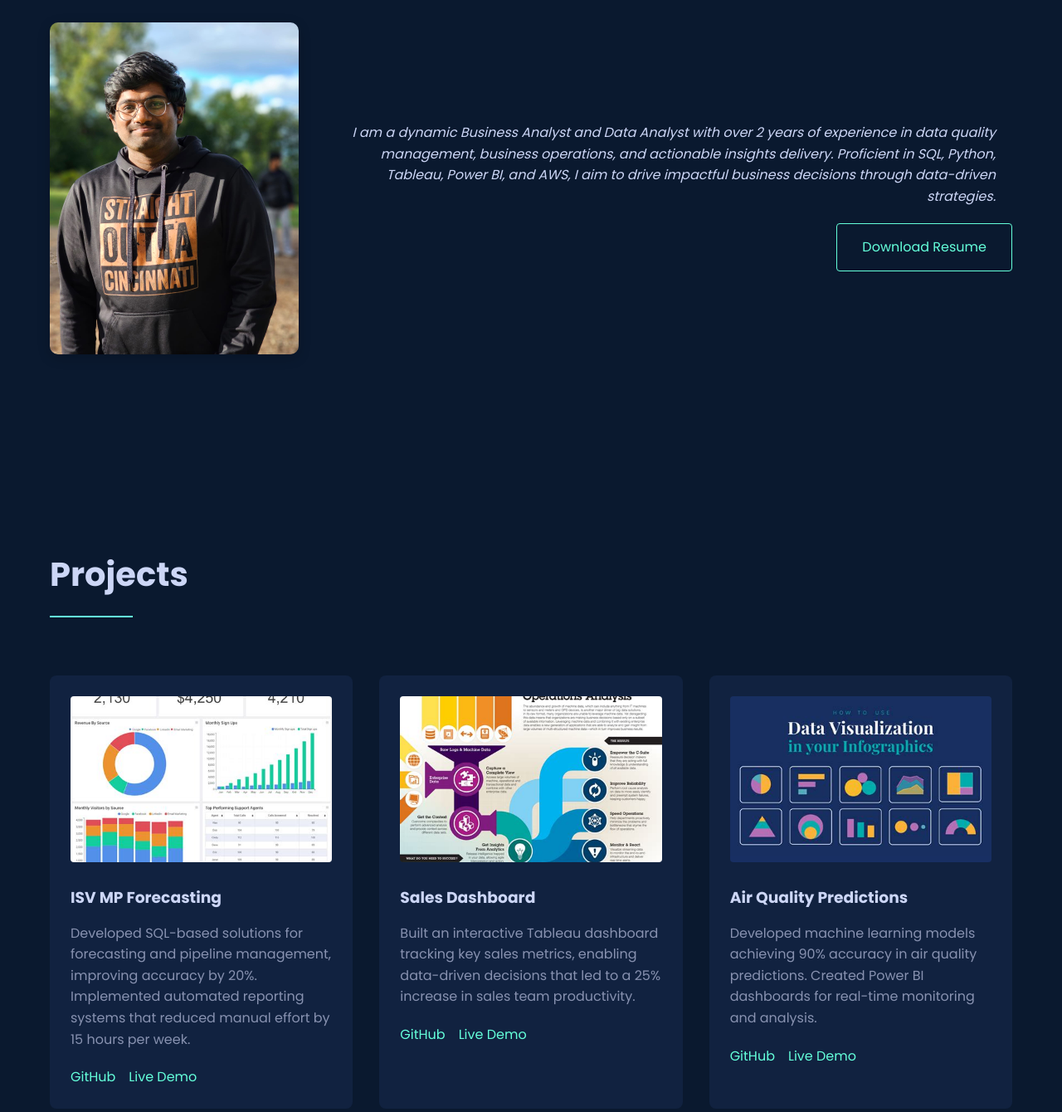
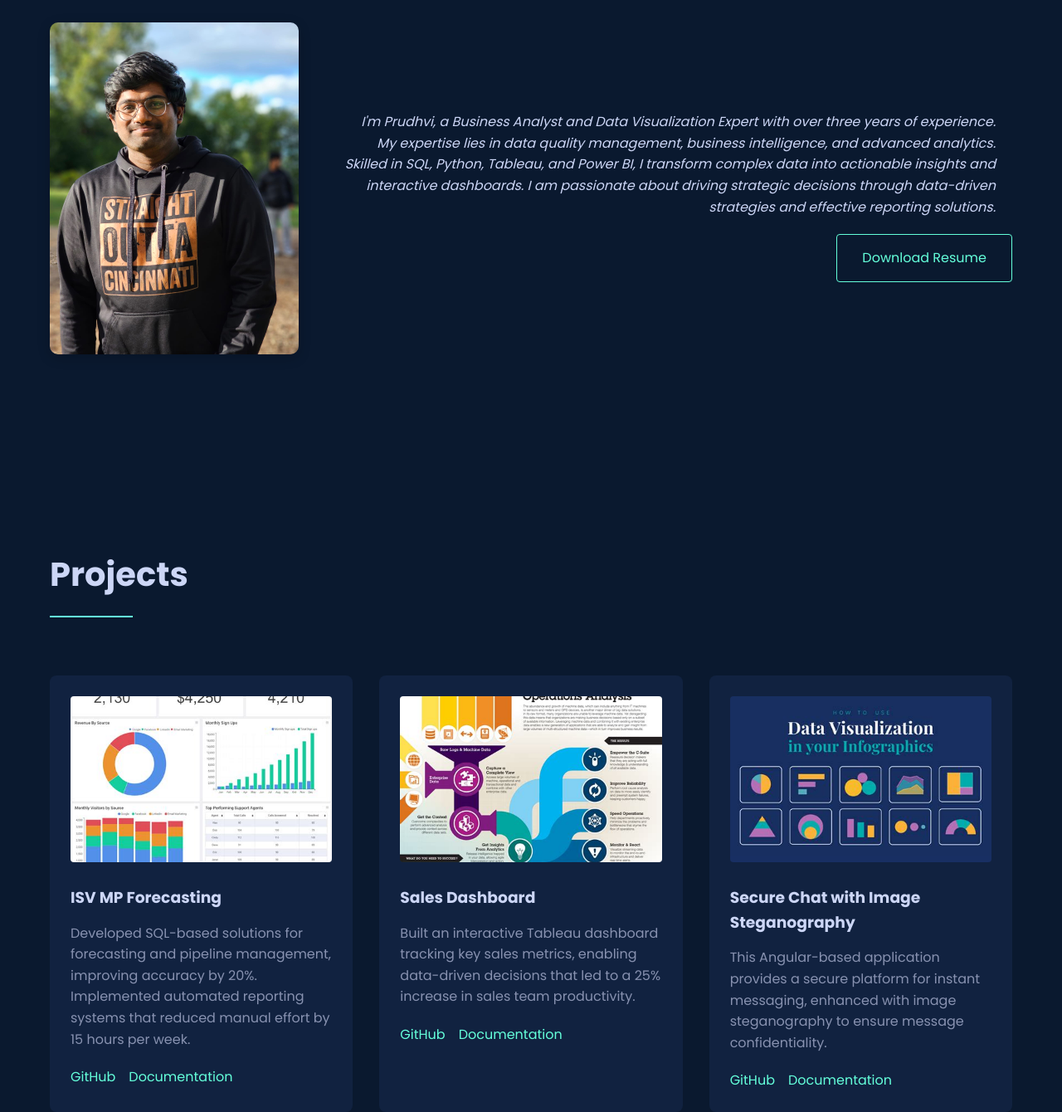
Before and after one commit to prudhvinathreddy/portfolio, a plain HTML site: page index.html in a window 1280 px wide. Shown: the part 1040-2380 px from the top of the page at 83% size. Drawn offline with Linux system fonts and the light colour scheme.

Commit message:
Update index.html

```diff
--- a/index.html
+++ b/index.html
@@ -539,11 +539,11 @@
     </style>
 </head>
 <body>
-    <a href="#home" class="skip-link">Skip to main content</a>
+   <!-- <a href="#home" class="skip-link">Skip to main content</a>-->
 
     <header role="banner">
         <nav role="navigation" aria-label="Main navigation">
-            <div class="logo"><a href="#home">KPNR</a></div>
+            <div class="logo">KPNR</div>
             <button class="menu-toggle" aria-label="Toggle menu" aria-expanded="false">
                 <span></span>
                 <span></span>
@@ -554,7 +554,7 @@
                 <li><a href="#about">About</a></li>
                 <li><a href="#projects">Projects</a></li>
                 <li><a href="#experience">Experience</a></li>
-                <li><a href="#gallery">Gallery</a></li>
+               <!-- <li><a href="#gallery">Gallery</a></li>-->
                 <li><a href="#contact">Contact</a></li>
             </ul>
         </nav>
@@ -567,6 +567,7 @@
                     <div class="text">
                         <h1>Prudhvinath Reddy Katha</h1>
                         <p>Business Analyst | Data Analyst | Data Visualization Expert</p>
+
                         <div class="tagline">LEARN | DEVELOP | DELIVER</div>
                         <a href="https://www.linkedin.com/in/kpnr/" class="btn" target="_blank" rel="noopener noreferrer">Visit My LinkedIn</a>
                     </div>
@@ -585,9 +586,10 @@
                 </div>
                 <div class="text">
                    <p>
-                        I am a dynamic Business Analyst and Data Analyst with over 2 years of experience in data quality
-                        management, business operations, and actionable insights delivery. Proficient in SQL, Python, Tableau,
-                        Power BI, and AWS, I aim to drive impactful business decisions through data-driven strategies.
+			   I'm Prudhvi, a Business Analyst and Data Visualization Expert with over three years of experience.
+			   My expertise lies in data quality management, business intelligence, and advanced analytics.
+			   Skilled in SQL, Python, Tableau, and Power BI, I transform complex data into actionable insights and interactive dashboards.
+			   I am passionate about driving strategic decisions through data-driven strategies and effective reporting solutions.
                     </p>
 			<a href="assets/Resume.pdf" class="btn" target="_blank" download="Prudhvi_Resume.pdf" aria-label="Download Resume">Download Resume</a>
                 </div>
@@ -603,7 +605,7 @@
                     <p>Developed SQL-based solutions for forecasting and pipeline management, improving accuracy by 20%. Implemented automated reporting systems that reduced manual effort by 15 hours per week.</p>
                     <div class="project-links">
                         <a href="https://github.com/prudhvinathreddy/python_sqlite" target="_blank" rel="noopener noreferrer">GitHub</a>
-                        <a href="#" target="_blank" rel="noopener noreferrer">Live Demo</a>
+                        <a href="https://prudhvinathreddy.github.io/python_sqlite/" target="_blank" rel="noopener noreferrer">Documentation</a>
                     </div>
                 </div>
                 <div class="project-card">
@@ -612,21 +614,21 @@
                     <p>Built an interactive Tableau dashboard tracking key sales metrics, enabling data-driven decisions that led to a 25% increase in sales team productivity.</p>
                     <div class="project-links">
                         <a href="#" target="_blank" rel="noopener noreferrer">GitHub</a>
-                        <a href="#" target="_blank" rel="noopener noreferrer">Live Demo</a>
+                        <a href="#" target="_blank" rel="noopener noreferrer">Documentation</a>
                     </div>
                 </div>
-                <div class="project-card">
+                <!--<div class="project-card">
                     <img src="images/projectimg3.jpeg" alt="air quality image" loading="lazy">
                     <h3>Air Quality Predictions</h3>
                     <p>Developed machine learning models achieving 90% accuracy in air quality predictions. Created Power BI dashboards for real-time monitoring and analysis.</p>
                     <div class="project-links">
                         <a href="#" target="_blank" rel="noopener noreferrer">GitHub</a>
-                        <a href="#" target="_blank" rel="noopener noreferrer">Live Demo</a>
+                        <a href="#" target="_blank" rel="noopener noreferrer">Documentation</a>
                     </div>
-                </div>
+                </div>-->
                 <div class="project-card">
                     <img src="images/projectimg3.jpeg" alt="Image Sta" loading="lazy">
-                    <h3>Secure Chat with Image steganography</h3>
+                    <h3>Secure Chat with Image Steganography</h3>
                     <p>This Angular-based application provides a secure platform for instant messaging, enhanced with image steganography to ensure message confidentiality.</p>
                     <div class="project-links">
                         <a href="https://github.com/prudhvinathreddy/chat-app" target="_blank" rel="noopener noreferrer">GitHub</a>
@@ -675,7 +677,8 @@
     </div>
 </section>
 
-        <section id="gallery">
+        <!--
+	    <section id="gallery">
             <h2 class="section-title">Gallery</h2>
             <div class="gallery">
                 <img src="images\gallery5.jpg" alt="Gallery Image 1" onclick="openLightbox(this)" loading="lazy">
@@ -686,6 +689,7 @@
                 <img src="images\gallery5.jpg" alt="Gallery Image 6" onclick="openLightbox(this)" loading="lazy">
             </div>
         </section>
+	    -->
 
         <section id="contact">
             <h2 class="section-title">Contact</h2>
```
